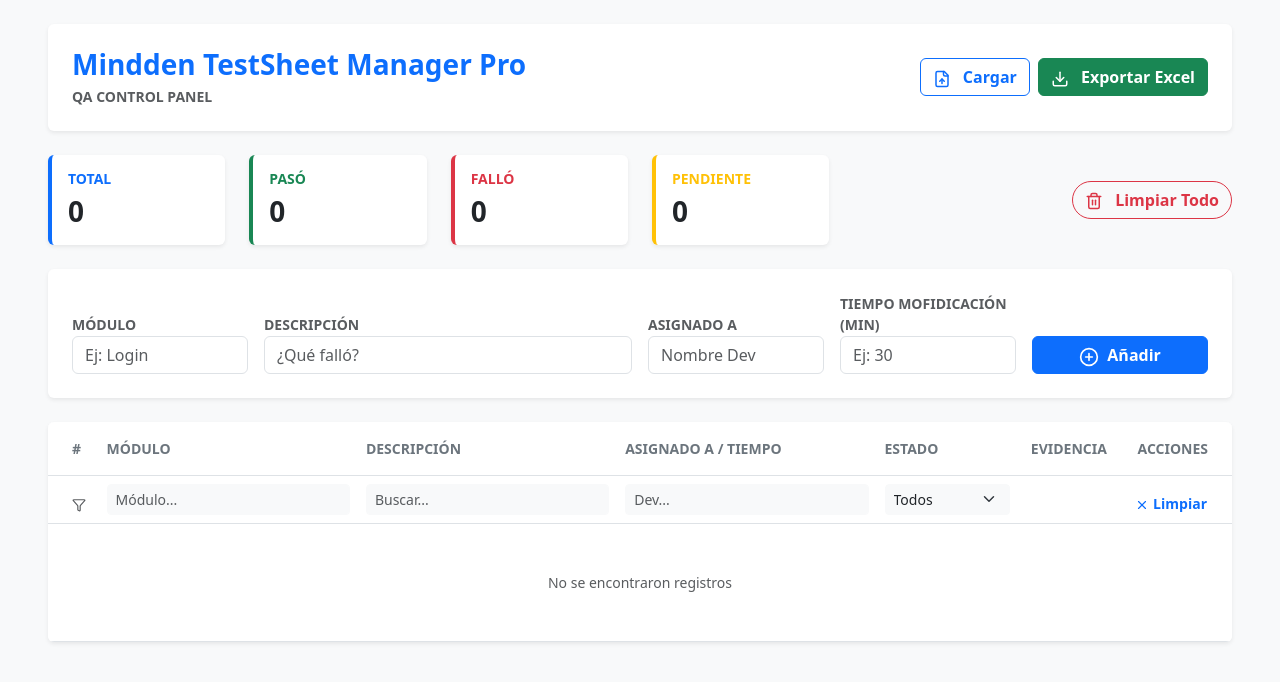
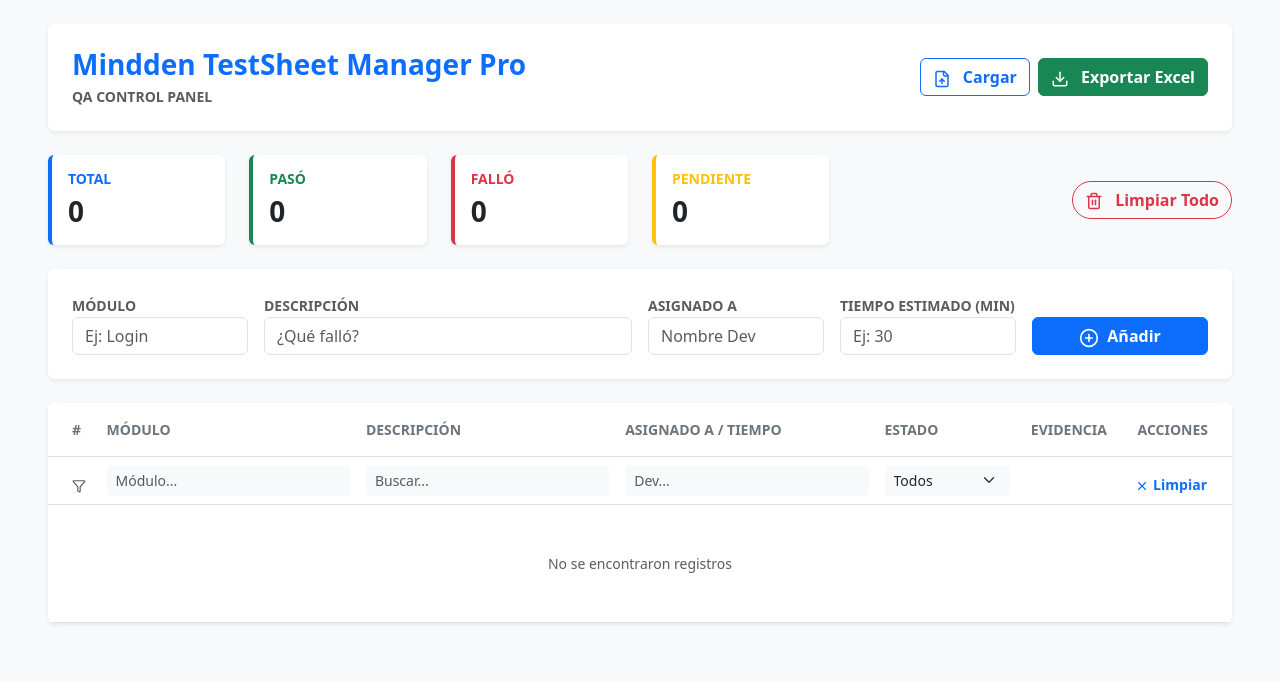
Before and after one commit to mindden-soft-tech/mindden_qa, a React (Vite) app: page / in a window 1280 px wide. Shown: the top 682 px of the page. Built offline with nearby package versions, Linux system fonts and the light colour scheme.

Commit message:
TIEMPO ESTIMADO (MIN)

```diff
--- a/src/App.jsx
+++ b/src/App.jsx
@@ -163,7 +163,7 @@
                 <input type="text" className="form-control" placeholder="Nombre Dev" value={nuevoTest.asignadoA} onChange={e => setNuevoTest({...nuevoTest, asignadoA: e.target.value})} required />
               </div>
               <div className="col-md-2">
-                <label className="small fw-bold text-muted">TIEMPO MOFIDICACIÓN (MIN)</label>
+                <label className="small fw-bold text-muted">TIEMPO ESTIMADO (MIN)</label>
                 <input type="number" className="form-control" placeholder="Ej: 30" value={nuevoTest.tiempoEstimado} onChange={e => setNuevoTest({...nuevoTest, tiempoEstimado: e.target.value})} required />
               </div>
               <div className="col-md-2">
```
